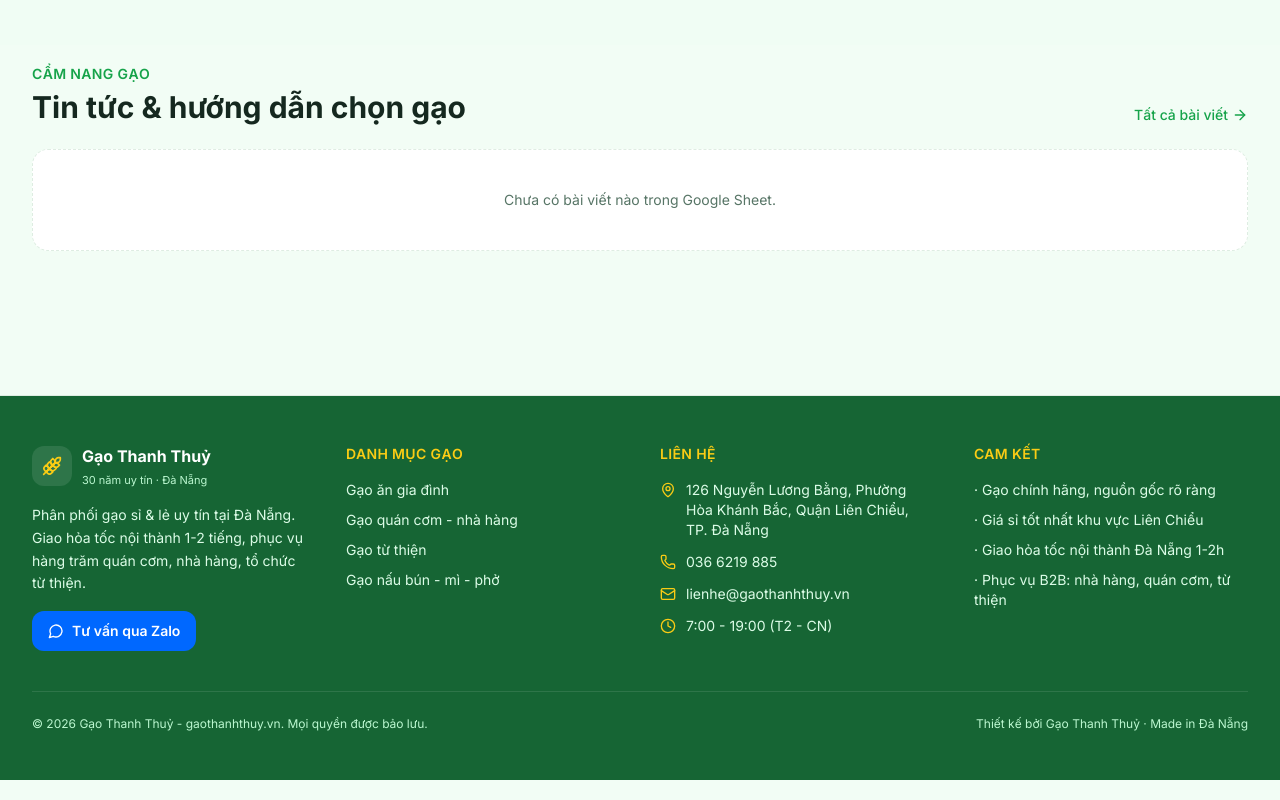
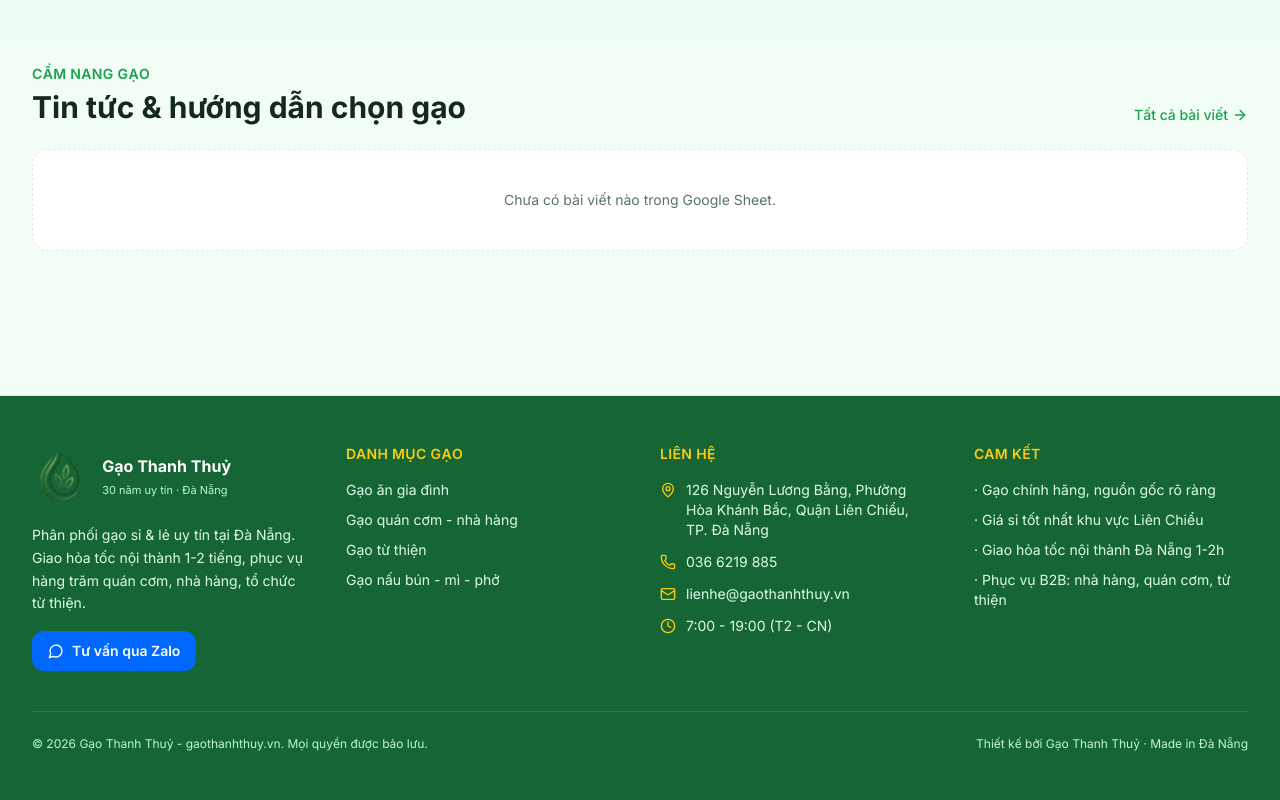
Before and after one commit to chucuoi07kt/gaothanhthuy, a Next.js app: page / in a window 1280 px wide. Shown: the part 2926-3726 px from the top of the page. Built offline with nearby package versions, Linux system fonts and the light colour scheme.

Commit message:
Update Footer.tsx

```diff
--- a/src/components/Footer.tsx
+++ b/src/components/Footer.tsx
@@ -1,7 +1,7 @@
 'use client';
 
 import Link from 'next/link';
-import { Wheat, Phone, MapPin, Clock, Mail, MessageCircle } from 'lucide-react';
+import { Phone, MapPin, Clock, Mail, MessageCircle } from 'lucide-react';
 import { BRAND } from '@/src/lib/brand';
 import { categories } from '@/src/lib/categories';
 import { quickZaloConsult } from '@/src/lib/zalo';
@@ -12,9 +12,14 @@ export function Footer() {
       <div className="container-page py-12">
         <div className="grid gap-10 md:grid-cols-2 lg:grid-cols-4">
           <div>
-            <div className="flex items-center gap-2.5">
-              <div className="flex h-10 w-10 items-center justify-center rounded-xl bg-white/10">
-                <Wheat className="h-5 w-5 text-gold-400" />
+            {/* KHU VỰC LOGO + CHỮ Ở FOOTER: Logo vừa bằng khối chữ tương tự như trên Navbar */}
+            <div className="flex items-center gap-3 shrink-0 py-1">
+              <div className="flex h-14 items-center justify-center">
+                <img
+                  src="/logo.png"
+                  alt="Logo Gạo Thanh Thủy"
+                  className="h-full w-auto object-contain max-h-14 block"
+                />
               </div>
               <div className="leading-tight">
                 <span className="block text-base font-bold text-white">
@@ -25,6 +30,7 @@ export function Footer() {
                 </span>
               </div>
             </div>
+
             <p className="mt-4 text-sm leading-relaxed text-brand-100">
               Phân phối gạo sỉ & lẻ uy tín tại Đà Nẵng. Giao hỏa tốc nội thành
               1-2 tiếng, phục vụ hàng trăm quán cơm, nhà hàng, tổ chức từ thiện.
```
